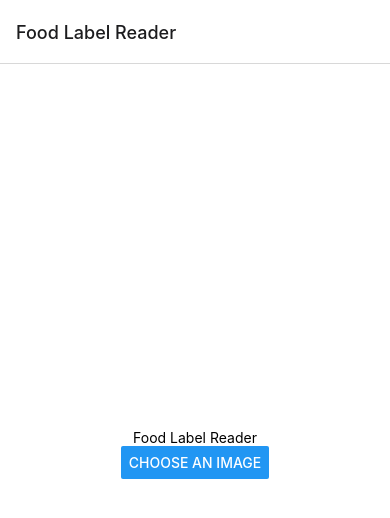
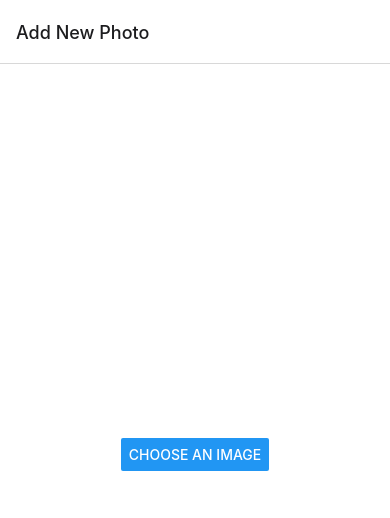
Before and after one commit to nscc-itc-winter2024-mt/in-class-react-native-mbtrum-1, a React Native app: screen / in a window 390 px wide. Shown: the top 518 px of the page. Built offline with nearby package versions, Linux system fonts and the light colour scheme.

Commit message:
Change labels.

```diff
--- a/App.js
+++ b/App.js
@@ -31,7 +31,6 @@ function HomeScreen( { navigation } ){
 
   return (
     <View style={styles.container}>
-      <Text>Food Label Reader</Text>
       <Button title="Choose an Image" onPress={ pickImage }></Button>
       { image && <Image source={{ uri: image }} style={{ width:250, height: 250, resizeMode: 'cover' }} /> }
       <StatusBar style="auto" />
@@ -43,7 +42,7 @@ export default function App() {
   return (
     <NavigationContainer>
       <Stack.Navigator>
-        <Stack.Screen name='Home' component={ HomeScreen } options={{ title: 'Food Label Reader'}} />
+        <Stack.Screen name='Home' component={ HomeScreen } options={{ title: 'Add New Photo'}} />
       </Stack.Navigator>
     </NavigationContainer>
   );
```
